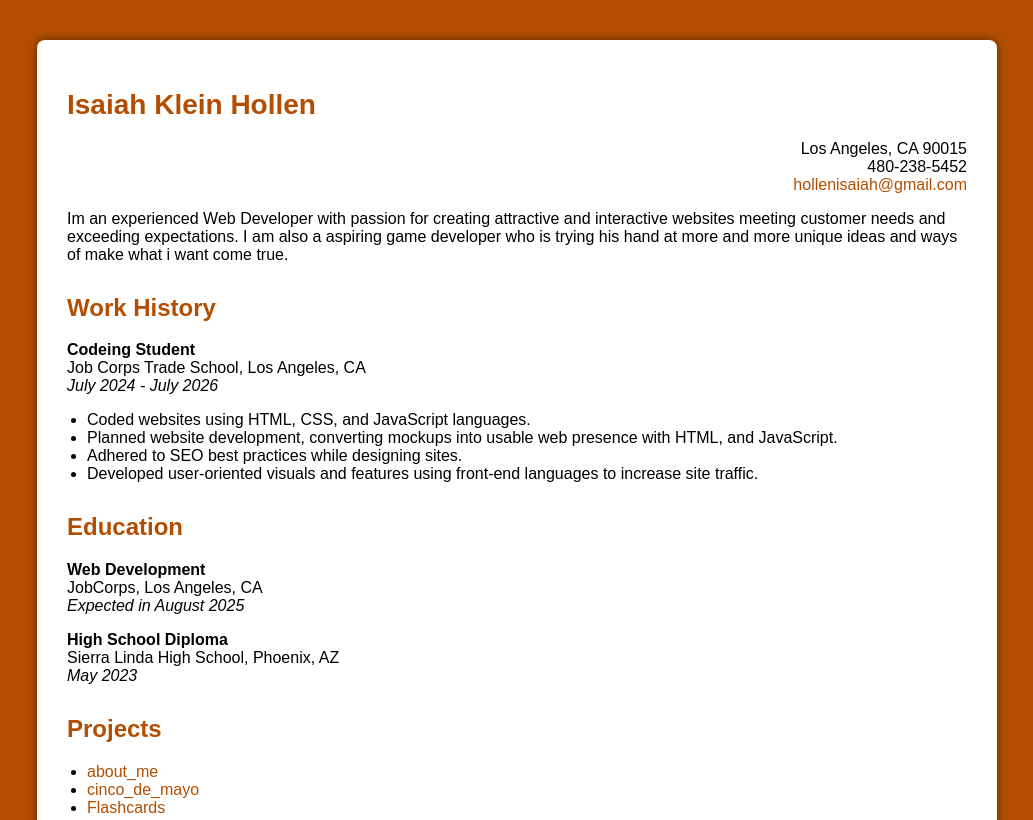
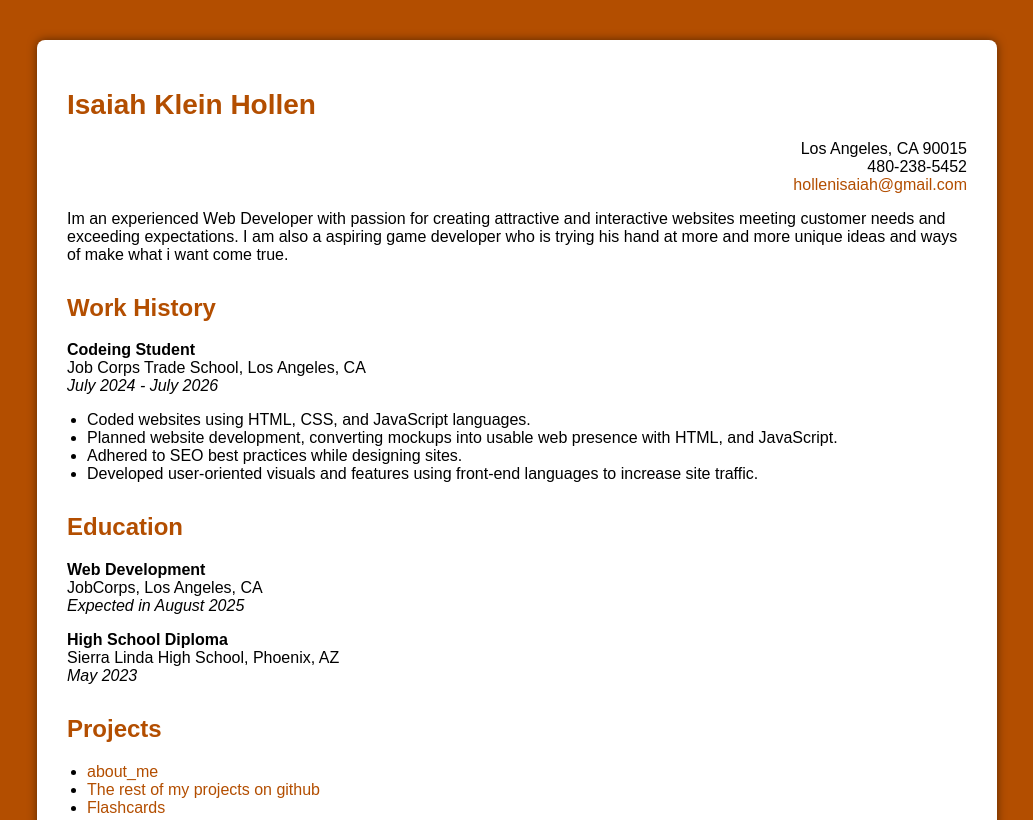
Before and after one commit to Isaiah-Hollen/resume, a plain HTML site: page index.html in a window 1280 px wide. Shown: the top 820 px of the page, without its empty margins (123-1156 px from the left). Drawn offline with Linux system fonts and the light colour scheme.

Commit message:
Update index.html

```diff
--- a/index.html
+++ b/index.html
@@ -79,7 +79,7 @@
             <div class="section">
                 <ul>
                     <li><a href="https://isaiah-hollen.github.io/Simply_Coding-_Project_1/" target="_blank">about_me</a></li>
-                    <li><a href="https://isaiah-hollen.github.io/cinco_de_mayo_fiesta/" target="_blank">cinco_de_mayo</a></li>
+                    <li><a href="https://github.com/Isaiah-Hollen" target="_blank">The rest of my projects on github</a></li>
                     <li><a href="https://isaiah-hollen.github.io/Flashcards/index.html" target="_blank">Flashcards</a></li>
 
                 </ul>
```
